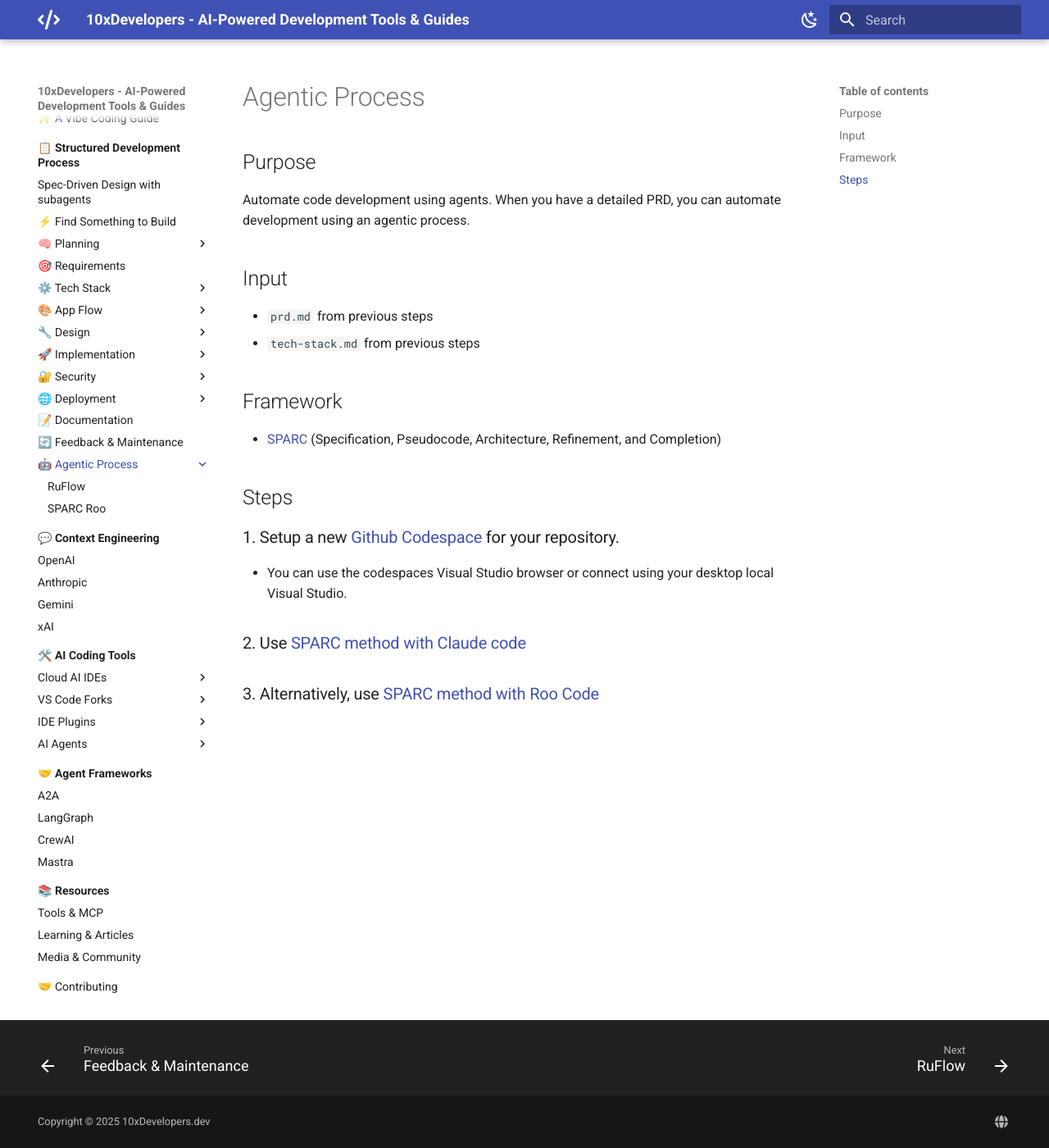
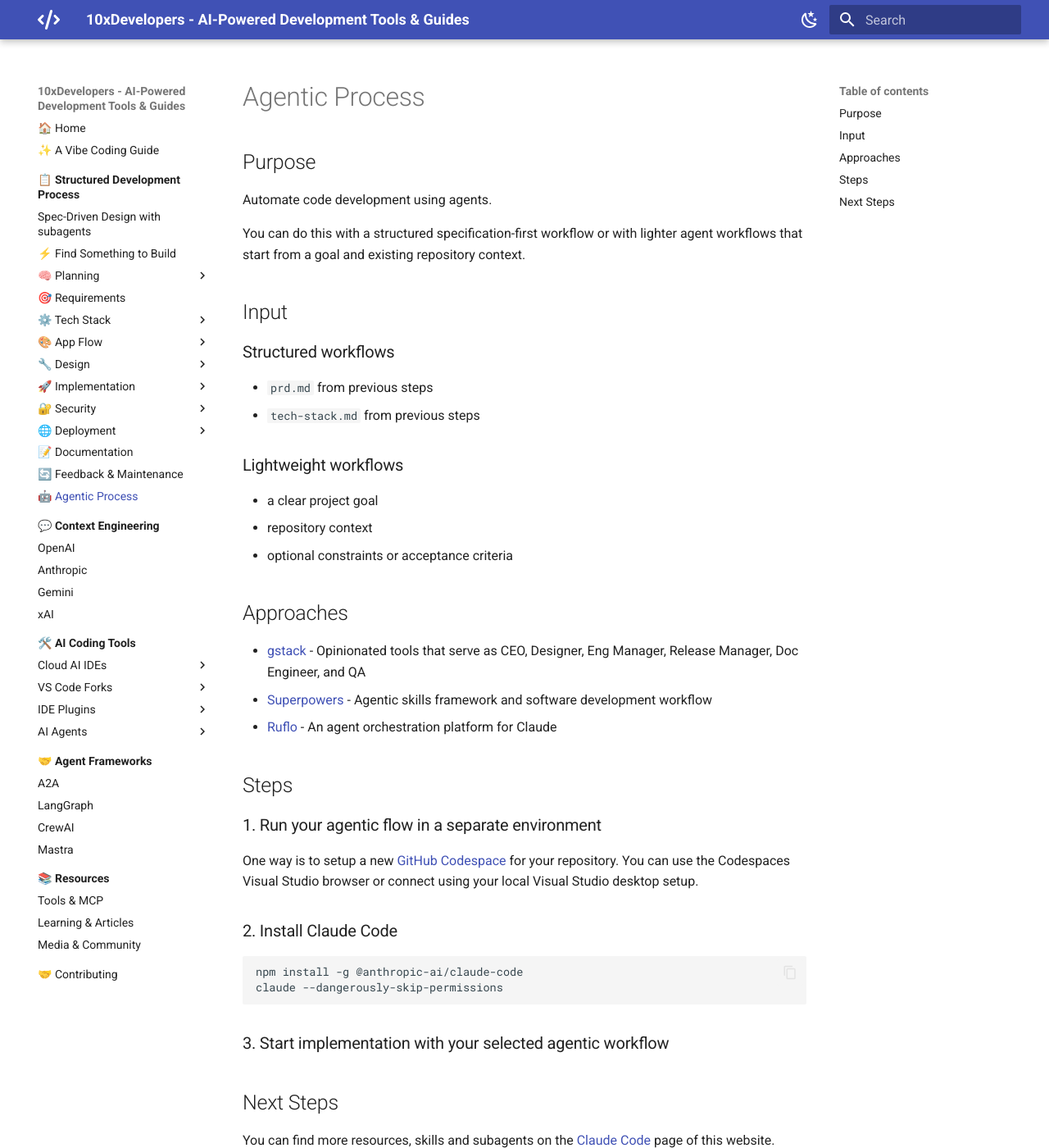
Before and after one commit to shlomoc/10xdev, an MkDocs documentation site: the page built from docs/structured/agentic/index.md, in a window 1280 px wide and 1400 px high. Shown: the whole window at 82% size. Built offline with MkDocs 1.6.1 and Material for MkDocs 9.7.7, drawn with Linux system fonts in a browser that asks for light colours; some of the changed text lies outside the part shown.

Commit message:
docs(contributing, community, agentic): update contributing instructions, add new resources, and refine agentic process documentation

````diff
--- a/docs/structured/agentic/index.md
+++ b/docs/structured/agentic/index.md
@@ -2,21 +2,39 @@
 
 ## Purpose
 Automate code development using agents.
-When you have a detailed PRD, you can automate development using an agentic process.
+
+You can do this with a structured specification-first workflow or with lighter agent workflows that start from a goal and existing repository context.
 
 ## Input
+### Structured workflows
 * `prd.md` from previous steps
 * `tech-stack.md` from previous steps
 
-## Framework
+### Lightweight workflows
+* a clear project goal
+* repository context
+* optional constraints or acceptance criteria
 
-* [SPARC](https://gist.github.com/ruvnet/27ee9b1dc01eec69bc270e2861aa2c05) (Specification, Pseudocode, Architecture, Refinement, and Completion)
+## Approaches
+
+* [gstack](https://github.com/garrytan/gstack) - Opinionated tools that serve as CEO, Designer, Eng Manager, Release Manager, Doc Engineer, and QA
+* [Superpowers](https://github.com/obra/superpowers) - Agentic skills framework and software development workflow
+* [Ruflo](https://github.com/ruvnet/claude-flow) - An agent orchestration platform for Claude
 
 ## Steps
 
-### 1. Setup a new [Github Codespace](https://github.com/codespaces/) for your repository.
-* You can use the codespaces Visual Studio browser or connect using your desktop local Visual Studio.
+### 1. Run your agentic flow in a separate environment
+One way is to setup a new [GitHub Codespace](https://github.com/codespaces/) for your repository.  You can use the Codespaces Visual Studio browser or connect using your local Visual Studio desktop setup.
 
-### 2. Use [SPARC method with Claude code](./claude-flow.md)
+### 2. Install Claude Code
 
-### 3. Alternatively, use [SPARC method with Roo Code](./SPARC-roo.md)
+```bash
+npm install -g @anthropic-ai/claude-code
+claude --dangerously-skip-permissions
+```
+
+### 3. Start implementation with your selected agentic workflow
+
+## Next Steps
+
+You can find more resources, skills and subagents on the [Claude Code](../../ai-coding-tools/ai-agents/claude-code.md) page of this website.
--- a/mkdocs.yml
+++ b/mkdocs.yml
@@ -130,8 +130,6 @@ nav:
       - Feedback & Maintenance: structured/maintenance/index.md
     - 🤖 Agentic Process:
       - Agentic Process: structured/agentic/index.md
-      - RuFlow: structured/agentic/claude-flow.md
-      - SPARC Roo: structured/agentic/SPARC-roo.md
   - 💬 Context Engineering:
     - Context Engineering Resources: prompt-engineering/index.md
     - OpenAI: prompt-engineering/openai.md
````
Also changed, not shown: docs/contributing.md (+1 -1 lines), docs/resources/community/index.md (+1 -0 lines), docs/structured/agentic/SPARC-roo.md (+12 -3 lines), docs/structured/claude-code-with-subagents.md (+1 -1 lines).
